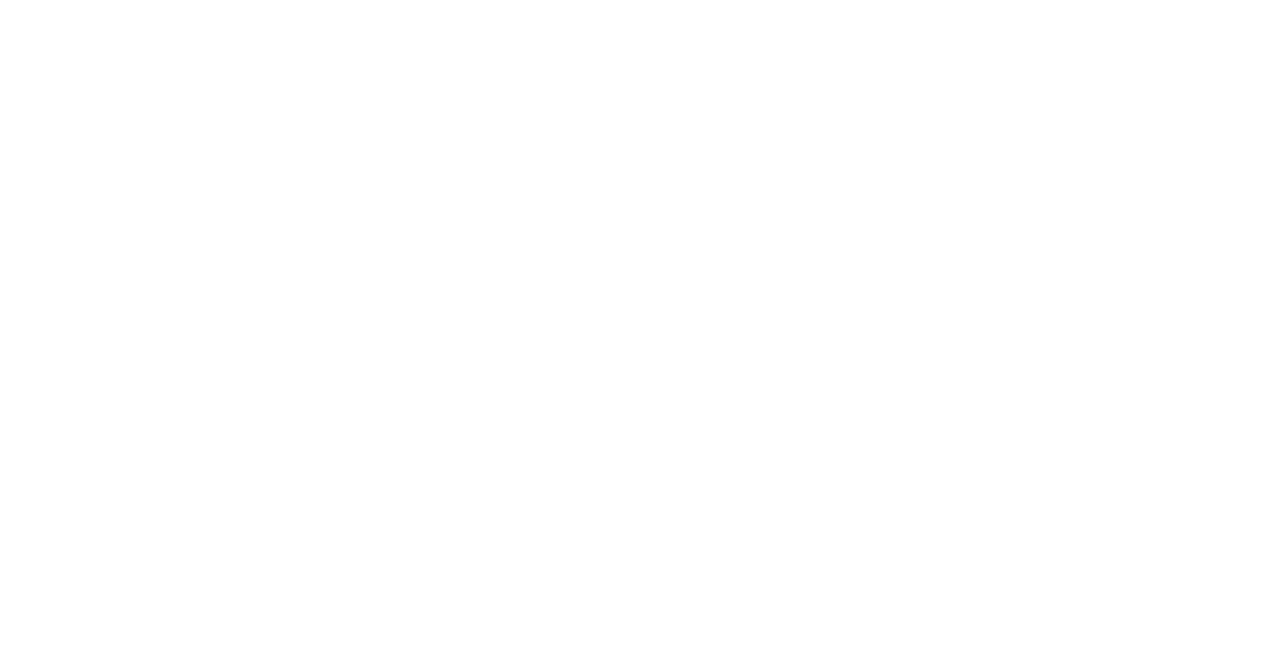
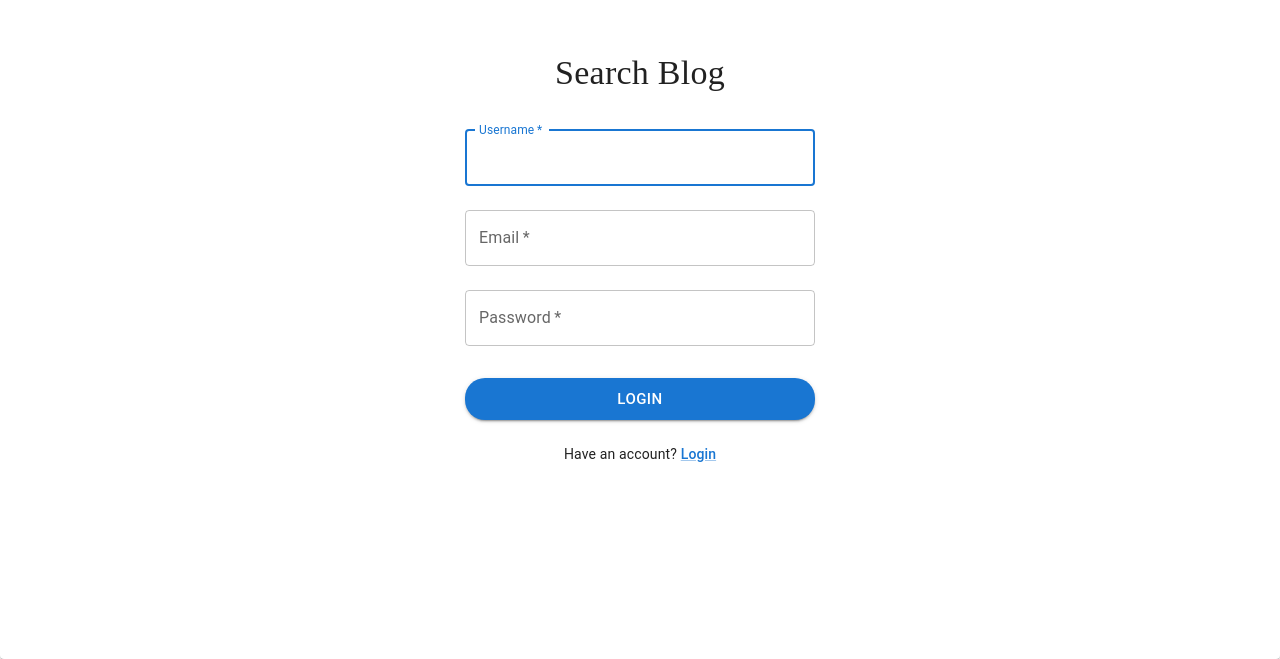
Before and after one commit to HungDangQuang/Blog-frontend, a React (Create React App) app: page /register in a window 1280 px wide. Before the commit this address had no page. Shown: the part 141-800 px from the top of the page. Built offline with nearby package versions, Linux system fonts and the light colour scheme.

Commit message:
add register

```diff
--- a/src/App.js
+++ b/src/App.js
@@ -2,13 +2,15 @@ import React from "react";
 import { Login } from './Pages/Login'
 import { Routes,BrowserRouter, Route } from 'react-router-dom';
 import { history } from './Redux/_helpers';
+import { Register } from "./Pages/Register";
 
 
 const App = () =>  {
     return (
         <BrowserRouter history={history}>
             <Routes>
-                <Route path="/" element={<Login/>} />
+                <Route path="/login" element={<Login/>} />
+                <Route path="/register" element={<Register/>} />
             </Routes>
         </BrowserRouter>
     );
--- a/src/Pages/Login.jsx
+++ b/src/Pages/Login.jsx
@@ -25,7 +25,6 @@ const SectionStyle = styled(Card)(({ theme }) => ({
     width: '100%',
     height: '100vh',
     display: 'flex',
-    // backgroundImage: 'url(https://images.unsplash.com/photo-1635683844800-fe8473ac25c2?ixid=MnwxMjA3fDB8MHx0b3BpYy1mZWVkfDIxfENEd3V3WEpBYkV3fHxlbnwwfHx8fA%3D%3D&ixlib=rb-1.2.1&auto=format&fit=crop&w=800&q=60)',
     flexDirection: 'column',
     justifyContent: 'center',
     margin: theme.spacing(0, 0, 0, 0)
@@ -42,7 +41,6 @@ const ContentStyle = styled('div')(({ theme }) => ({
 }));
 
 const ContainerStyled = styled(Container)(({ theme }) => ({
-    // backgroundColor: '',
     minHeight: 369,
     borderRadius: 10,
 }));
--- a/src/Pages/Register.jsx
+++ b/src/Pages/Register.jsx
@@ -41,7 +41,6 @@ const ContentStyle = styled('div')(({ theme }) => ({
 }));
 
 const ContainerStyled = styled(Container)(({ theme }) => ({
-    // backgroundColor: '',
     minHeight: 369,
     borderRadius: 10,
 }));
--- a/src/components/authentication/Register/RegisterForm.jsx
+++ b/src/components/authentication/Register/RegisterForm.jsx
@@ -0,0 +1,140 @@
+import React from "react";
+import { connect } from 'react-redux';
+import { userActions } from '../../../Redux/_actions';
+
+import { Link as RouterLink } from 'react-router-dom';
+
+import { Icon } from '@iconify/react';
+import eyeFill from '@iconify/icons-eva/eye-fill';
+import eyeOffFill from '@iconify/icons-eva/eye-off-fill';
+// material
+import {
+    Stack,
+    TextField,
+    IconButton,
+    InputAdornment,
+    FormGroup,
+    Button
+
+} from '@mui/material';
+
+class RegisterForm extends React.Component {
+    constructor(props) {
+        super(props);
+
+        this.state = {
+            username:'',
+            email: '',
+            password: '',
+            submitted: false,
+            isShowPwd: false
+        };
+
+        this.handleChange = this.handleChange.bind(this);
+        this.handleSubmit = this.handleSubmit.bind(this);
+
+        this.handlePassword = this.handlePassword.bind(this);
+    }
+
+    handleChange(event) {
+        const { name, value } = event.target;
+        const { user } = this.state;
+        this.setState({
+            user: {
+                ...user,
+                [name]: value
+            }
+        });
+    }
+    handlePassword() {
+        this.setState(prevState => ({isShowPwd: !prevState.isShowPwd}))
+    }
+
+
+    handleSubmit(event) {
+        event.preventDefault();
+
+        this.setState({ submitted: true });
+        const { user } = this.state;
+        if (user.username && user.email && user.password) {
+            this.props.register(user);
+        }
+    }
+
+    render() {
+        const isShowPwd = this.state.isShowPwd;
+        return(
+                <FormGroup autoComplete="off" noValidate>
+                    <Stack spacing={3} sx={{mb: 4}}>
+                    <TextField
+                        fullWidth
+                        required
+                        autoComplete="username"
+                        type="username"
+                        label="Username"
+                        name="username"
+                        autoFocus
+                        onChange={this.handleChange}
+                    />
+
+                    <TextField
+                        fullWidth
+                        required
+                        autoComplete="email"
+                        type="email"
+                        label="Email"
+                        name="email"
+                        onChange={this.handleChange}
+                    />
+
+                    <TextField
+                        fullWidth
+                        required
+                        label="Password"
+                        name="password"
+                        autoComplete="current-password"
+                        onChange={this.handleChange}
+
+                        type={isShowPwd ? 'text' : 'password'}
+                        InputProps={{
+                        endAdornment: (
+                            <InputAdornment position="end">
+                                <IconButton onClick={this.handlePassword} edge="end">
+                                <Icon icon={isShowPwd ? eyeFill : eyeOffFill} />
+                                </IconButton>
+                            </InputAdornment>
+                        )
+                        }}
+                    />
+                    </Stack>
+
+                    <Button
+                    fullWidth
+                    size="large"
+                    type="submit"
+                    variant="contained"
+
+                    sx={{
+                        borderRadius: 5
+                    }}
+                    onClick={this.handleSubmit}
+                    >
+                        Login
+                    </Button>
+                </FormGroup >
+        );
+    }
+}
+
+
+function mapStateToProps(state) {
+    const { registering } = state.registration;
+    return { registering };
+}
+
+const actionCreators = {
+    register: userActions.register
+};
+
+const connectedLoginForm = connect(mapStateToProps, actionCreators)(RegisterForm);
+export { connectedLoginForm as RegisterForm };
--- a/src/components/authentication/Register/index.js
+++ b/src/components/authentication/Register/index.js
@@ -0,0 +1 @@
+export * from './RegisterForm';
```
